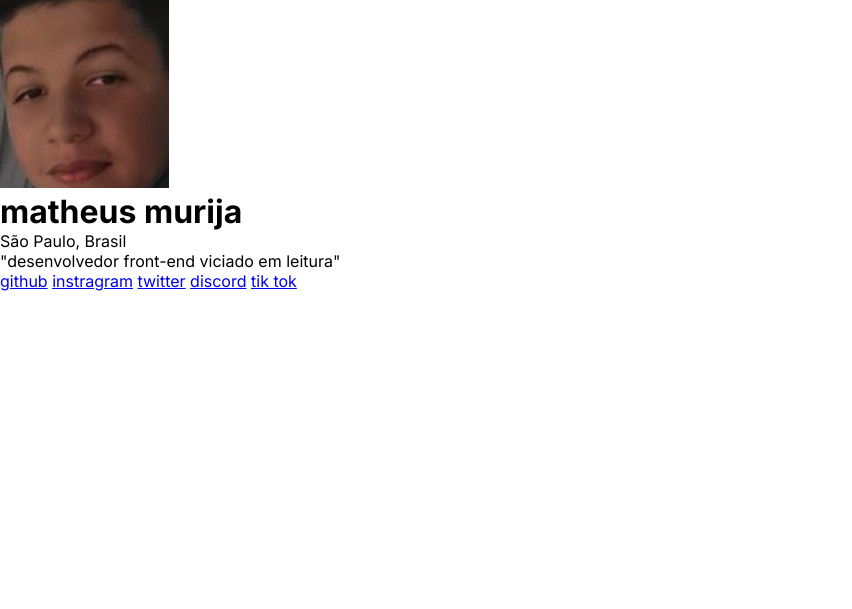
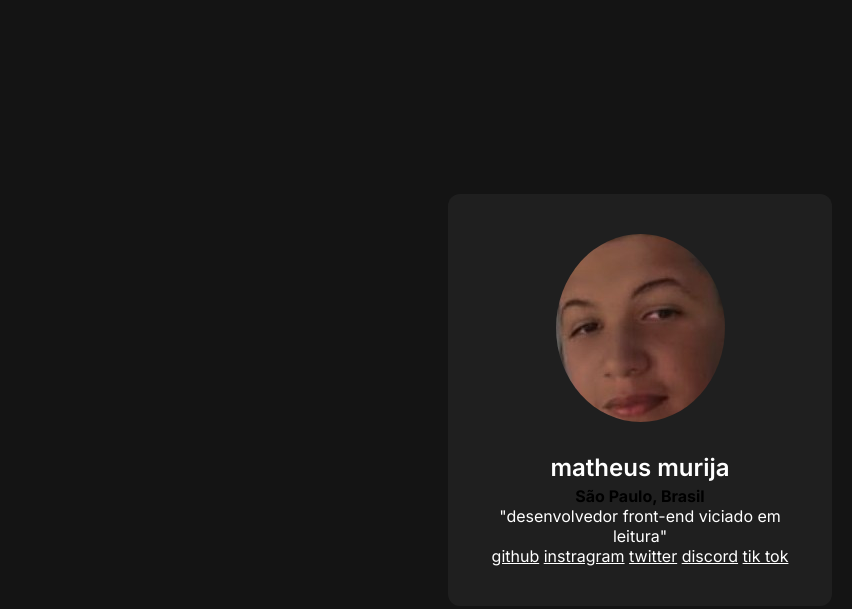
Before and after one commit to teteu2024/meus-links, a plain HTML site: page index.html in a window 1280 px wide. Shown: the whole page, without its empty margins (0-852 px from the left). Drawn offline with Linux system fonts and the light colour scheme.

Commit message:
continuação do desenvolvimento do ss e alteração de um parágrafo do HTML para strong

```diff
--- a/index.html
+++ b/index.html
@@ -13,7 +13,7 @@
     <div>
         <img src="./matheus murija 88x88.jpg" alt="imagem do criado da pagina de link,matheus murija">
          <h1>matheus murija</h1>
-         <p>São Paulo, Brasil</p>
+         <strong>São Paulo, Brasil</strong>
 
          <p>"desenvolvedor front-end viciado em leitura"</p>
 
--- a/style.css
+++ b/style.css
@@ -5,3 +5,37 @@
     border-box;
     font-family: "Inter", sans-serif;
 }
+
+body {
+    background-color: #141414;
+    height: 100vh;
+    display: flex;
+
+    justify-content: center;
+    align-items: center;
+
+}
+
+div{
+    background-color: #1f1f1f;
+    width: 384PX;
+    padding: 40px;
+    text-align: center;
+    border-radius: 12px;
+}
+
+div img {
+    border-radius: 50%;
+    margin-bottom: 24px;
+}
+
+h1,p,a {
+    color: #FFF;
+}
+
+div h1 {
+    font-size: 24px;
+    line-height: 36px;
+    font-weight: 600;
+
+}
```
